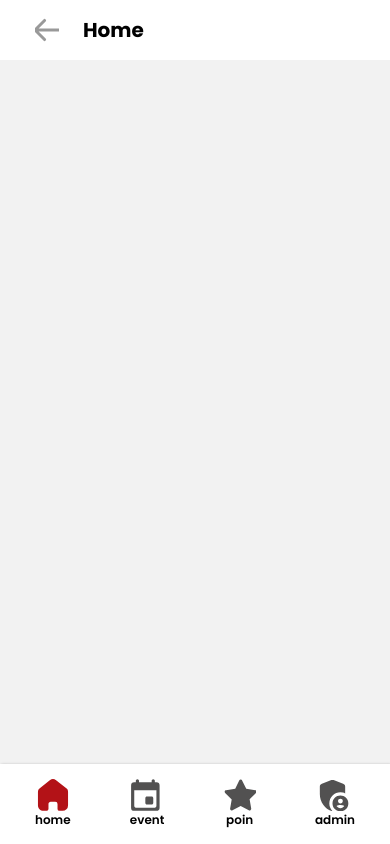
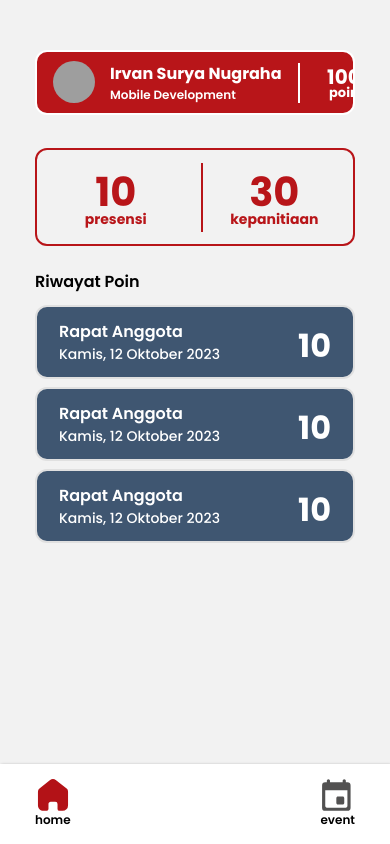
Before and after one commit to CODER-Mobile-Development/sikeang-coder-android, a React Native app: screen /MemberHome in a window 390 px wide. Built offline with nearby package versions, Linux system fonts and the light colour scheme; grey boxes are pictures that could not be loaded.

Commit message:
add component Separator and add pages MemberHome

```diff
--- a/src/components/DashboardCounter/index.js
+++ b/src/components/DashboardCounter/index.js
@@ -1,9 +1,9 @@
 import React from 'react';
 import { StyleSheet, Text, View } from 'react-native';
 
-function DashboardCounter({ presencePoint, committeePoint }) {
+function DashboardCounter({ presencePoint, committeePoint, style }) {
   return (
-    <View style={styles.wrapper}>
+    <View style={{ ...styles.wrapper, ...style }}>
       <View style={styles.item}>
         <Text style={styles.pointSection}>{presencePoint}</Text>
         <Text style={styles.pointTitle}>presensi</Text>
--- /dev/null
+++ b/src/components/Separator/index.js
@@ -0,0 +1,10 @@
+import React from 'react';
+import { View } from 'react-native';
+
+function Separator({ height }) {
+  return (
+    <View style={{ height }} />
+  );
+}
+
+export default Separator;
--- a/src/components/UserTab/index.js
+++ b/src/components/UserTab/index.js
@@ -4,10 +4,10 @@ import {
 } from 'react-native';
 
 function UserTab({
-  type, imageUri, name, division, points,
+  type, imageUri, name, division, points, style,
 }) {
   return (
-    <View style={styles.card}>
+    <View style={{ ...styles.card, ...style }}>
       <View style={{ ...styles.contentContainer, justifyContent: type === 'Member' ? 'space-between' : 'flex-start' }}>
         <View style={{ flexDirection: 'row' }}>
           <Image source={{ uri: imageUri }} style={styles.image} />
--- a/src/components/index.js
+++ b/src/components/index.js
@@ -10,6 +10,7 @@ import NavbarBottom from './NavbarBottom';
 import PrimaryButton from './PrimaryButton';
 import UserInput from './UserInput';
 import ManualAttendanceCard from './ManualAttendanceCard';
+import Separator from './Separator';
 
 export {
   MemberListView,
@@ -24,4 +25,5 @@ export {
   PrimaryButton,
   UserInput,
   ManualAttendanceCard,
+  Separator,
 };
--- a/src/pages/Login/index.js
+++ b/src/pages/Login/index.js
@@ -31,7 +31,6 @@ function Login() {
       <View style={styles.wrapper}>
         <NavbarTop title="Home" />
         {/* Panggil component di bawah ini */}
-
         {/* Panggil component di atas ini */}
         <NavbarBottom type="Admin" />
       </View>
--- /dev/null
+++ b/src/pages/MemberHome/index.js
@@ -0,0 +1,62 @@
+import React, { useCallback } from 'react';
+import { useFonts } from 'expo-font';
+import * as SplashScreen from 'expo-splash-screen';
+import {
+  ScrollView, StyleSheet, Text, View,
+} from 'react-native';
+import {
+  MemberPointHistory, NavbarBottom, Separator, UserTab,
+} from '../../components';
+import DashboardCounter from '../../components/DashboardCounter';
+
+const poppinsMedium = require('../../assets/fonts/Poppins-Medium.ttf');
+const poppinsSemiBold = require('../../assets/fonts/Poppins-SemiBold.ttf');
+const poppinsBold = require('../../assets/fonts/Poppins-Bold.ttf');
+
+SplashScreen.preventAutoHideAsync();
+
+function MemberHome() {
+  const [fontsLoaded] = useFonts({
+    'Poppins-Medium': poppinsMedium,
+    'Poppins-SemiBold': poppinsSemiBold,
+    'Poppins-Bold': poppinsBold,
+  });
+
+  const onLayoutRootView = useCallback(async () => {
+    if (fontsLoaded) {
+      await SplashScreen.hideAsync();
+    }
+  }, [fontsLoaded]);
+
+  if (!fontsLoaded) {
+    return null;
+  }
+  return (
+    <ScrollView contentContainerStyle={styles.wrapper} onLayout={onLayoutRootView}>
+      <View style={{
+        justifyContent: 'space-between', flex: 1,
+      }}
+      >
+        <View style={{ marginHorizontal: 35, marginTop: 50 }}>
+          <UserTab style={{ marginBottom: 33 }} division="Mobile Development" imageUri="https://source.unsplash.com/random/120x120/?fruit" name="Irvan Surya Nugraha" points="100" type="Member" />
+          <DashboardCounter style={{ marginBottom: 23 }} presencePoint={10} committeePoint={30} />
+          <Text style={{ fontFamily: 'Poppins-SemiBold', fontSize: 16, marginBottom: 11 }}>Riwayat Poin</Text>
+          <MemberPointHistory pointEarned={10} eventDate="Kamis, 12 Oktober 2023" eventTitle="Rapat Anggota" />
+          <Separator height={8} />
+          <MemberPointHistory pointEarned={10} eventDate="Kamis, 12 Oktober 2023" eventTitle="Rapat Anggota" />
+          <Separator height={8} />
+          <MemberPointHistory pointEarned={10} eventDate="Kamis, 12 Oktober 2023" eventTitle="Rapat Anggota" />
+        </View>
+        <NavbarBottom />
+      </View>
+    </ScrollView>
+  );
+}
+
+export default MemberHome;
+
+const styles = StyleSheet.create({
+  wrapper: {
+    flex: 1,
+  },
+});
--- a/src/pages/index.js
+++ b/src/pages/index.js
@@ -1,5 +1,7 @@
 import Login from './Login';
+import MemberHome from './MemberHome';
 
 export {
-  Login
+  Login,
+  MemberHome,
 };
--- a/src/router/index.js
+++ b/src/router/index.js
@@ -1,11 +1,17 @@
 import { createNativeStackNavigator } from '@react-navigation/native-stack';
 import React from 'react';
-import { Login,Member } from '../pages';
+import { Login, MemberHome } from '../pages';
+
 const Stack = createNativeStackNavigator();
 
 function Router() {
   return (
     <Stack.Navigator>
+      <Stack.Screen
+        name="MemberHome"
+        component={MemberHome}
+        options={{ headerShown: false }}
+      />
       <Stack.Screen
         name="Login"
         component={Login}
```
Also changed, not shown: src/assets/GambarEvent.png (deleted), src/assets/GambarHome.png (deleted).
